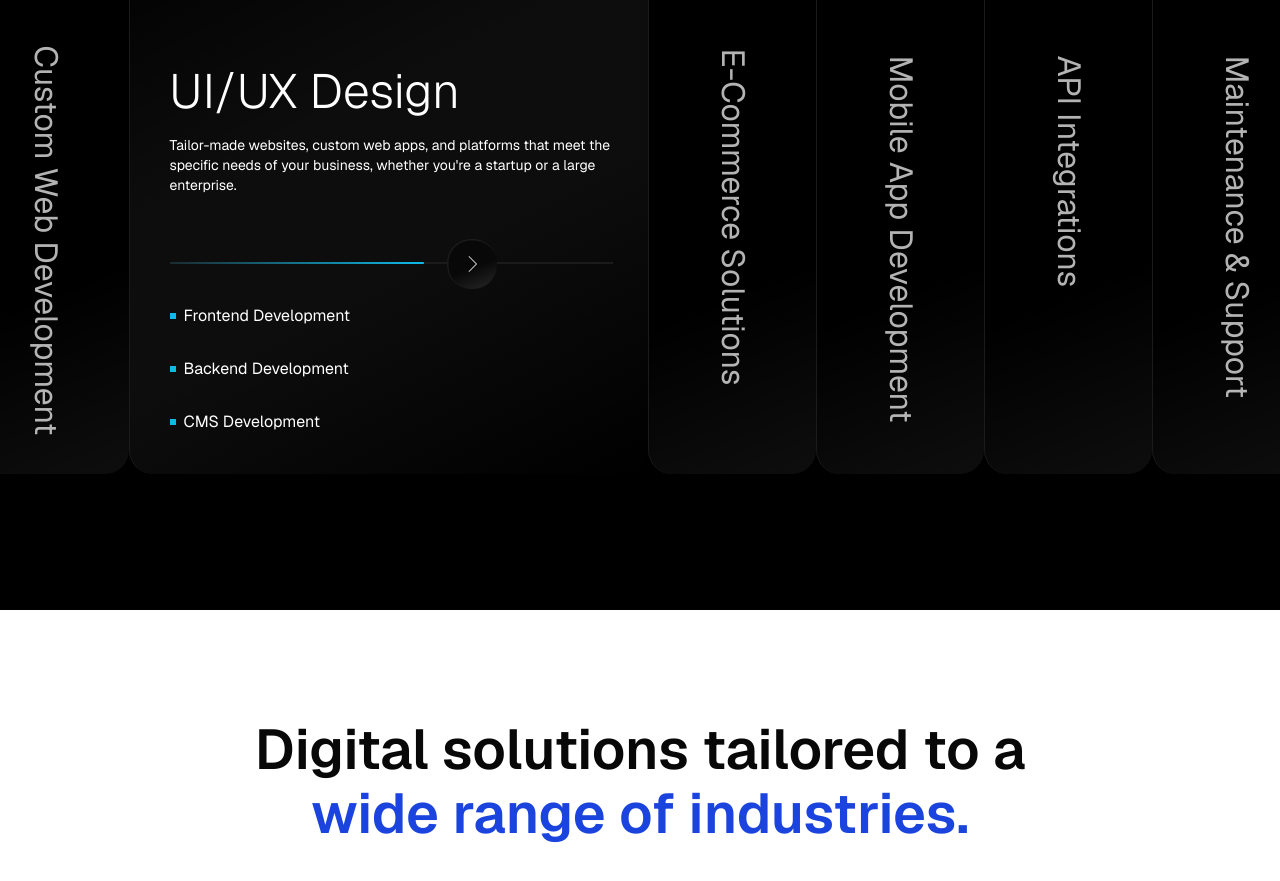
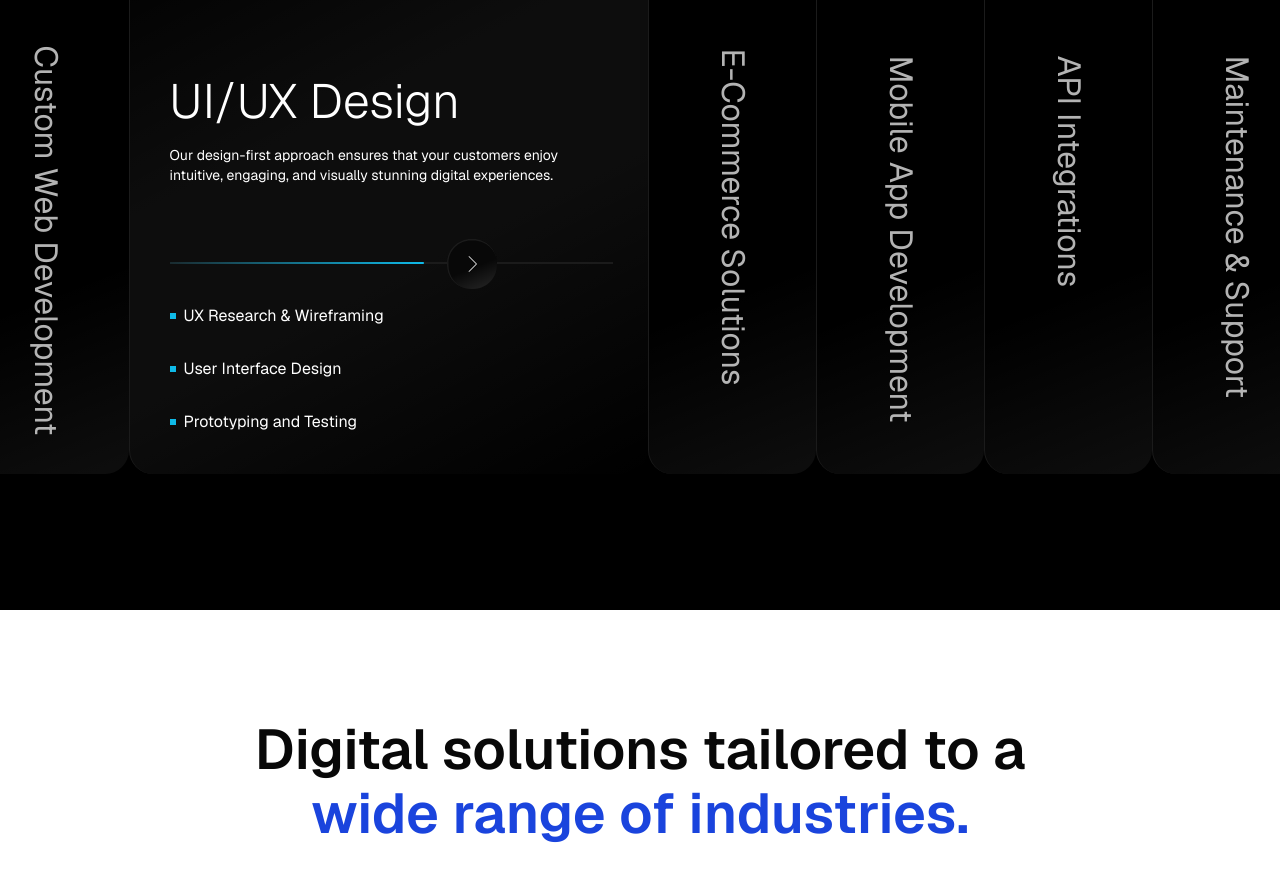
Before and after one commit to Feranmiola/Webmacht, a Next.js app: page / in a window 1280 px wide. Shown: the part 4540-5421 px from the top of the page. Built offline with nearby package versions, Linux system fonts and the light colour scheme.

Commit message:
"Updated text content in CustomWebDev component"

```diff
--- a/src/Components/CustomWebDev.tsx
+++ b/src/Components/CustomWebDev.tsx
@@ -95,7 +95,7 @@ const CustomWebDev = () => {
                             <>
                                 <div className='w-[443px] flex flex-col justify-between space-y-3'>
                                     <p className='text-white font-light leading-[4rem] text-[48px] w-full'>UI/UX Design</p>
-                                    <p className='text-sm text-white w-full'>Tailor-made websites, custom web apps, and platforms that meet the specific needs of your business, whether you&apos;re a startup or a large enterprise.</p>
+                                    <p className='text-sm text-white w-full'>Our design-first approach ensures that your customers enjoy intuitive, engaging, and visually stunning digital experiences.</p>
                                 </div>
                                 <div className='flex flex-col space-y-10'>
                                     <BlueLine />
@@ -103,17 +103,17 @@ const CustomWebDev = () => {
                                     <div className='h-[130px] w-[443px] flex flex-col justify-between'>
                                         <div className='flex flex-row space-x-2 items-center'>
                                             <BlueDot />
-                                            <p className='text-white text-base'>Frontend Development</p>
+                                            <p className='text-white text-base'>UX Research & Wireframing</p>
                                         </div>
 
                                         <div className='flex flex-row space-x-2 items-center'>
                                             <BlueDot />
-                                            <p className='text-white text-base'>Backend Development</p>
+                                            <p className='text-white text-base'>User Interface Design</p>
                                         </div>
 
                                         <div className='flex flex-row space-x-2 items-center'>
                                             <BlueDot />
-                                            <p className='text-white text-base'>CMS Development</p>
+                                            <p className='text-white text-base'>Prototyping and Testing</p>
                                         </div>
                                     </div>
                                 </div>
```
